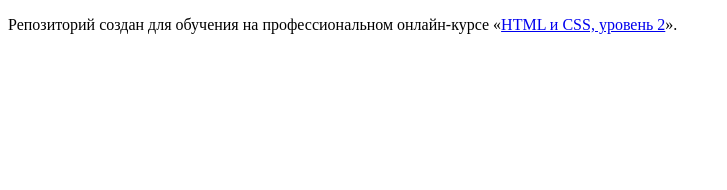
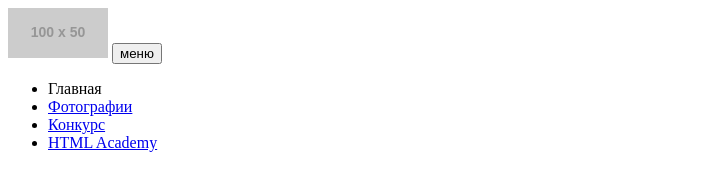
Before and after one commit to Image205/141216-pink-17, a website: page source/index.html in a window 1280 px wide. Shown: the whole page, without its empty margins (0-727 px from the left). Drawn offline with Linux system fonts and the light colour scheme; placeholder pictures from the web are drawn by us.

Commit message:
верстка хедера с навигацией

```diff
--- a/source/index.html
+++ b/source/index.html
@@ -5,8 +5,28 @@
     <title>HTML Academy: Пинк</title>
   </head>
   <body>
-
-    <p>Репозиторий создан для обучения на профессиональном онлайн‑курсе «<a href="https://htmlacademy.ru/intensive/adaptive">HTML и CSS, уровень 2</a>».</p>
+    <header class="page_header">
+      <div class="page_header-top">
+        <img class="page_header-logo" src="https://placehold.it/100x50">
+        <button class="page_header-button">меню</button>
+      </div>
+      <nav class="main_nav">
+        <ul class="main_nav-list">
+          <li class="main_nav-item">
+            <a class="active">Главная</a>
+          </li>
+          <li class="main_nav-item">
+            <a href="photo.html">Фотографии</a>
+          </li>
+          <li class="main_nav-item">
+            <a href="form.html">Конкурс</a>
+          </li>
+          <li class="main_nav-item">
+            <a href="https://up.htmlacademy.ru/adaptive/17">HTML Academy</a>
+          </li>
+        </ul>
+      </nav>
+    </header>
 
   </body>
 </html>
```
